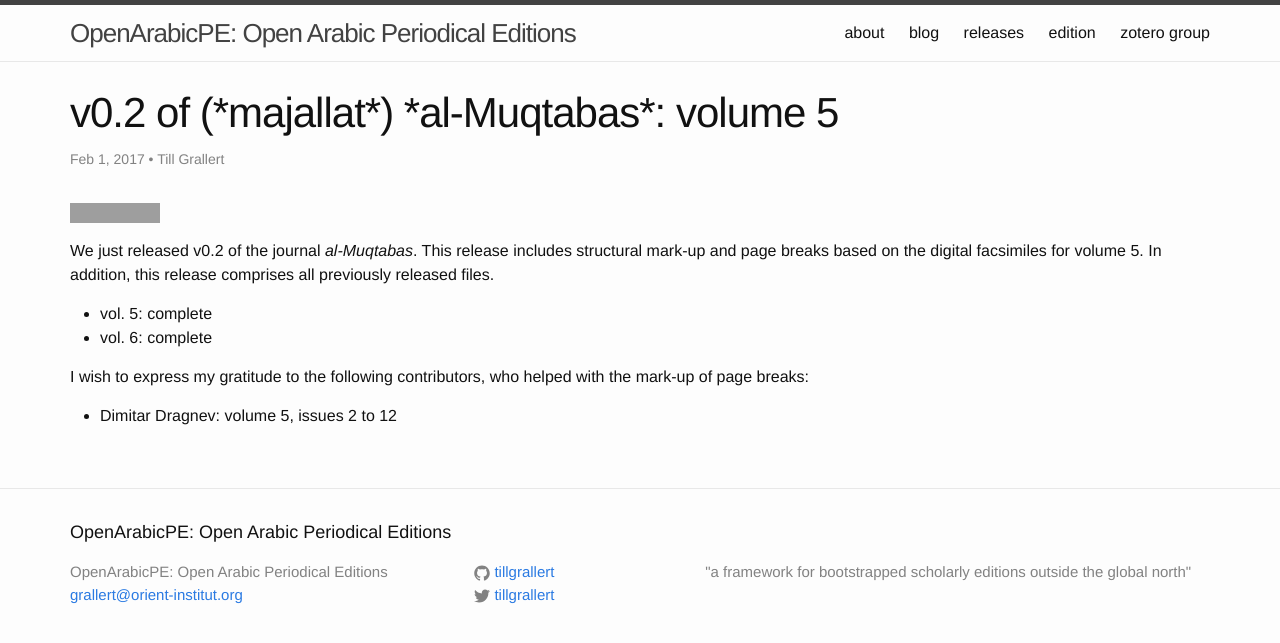
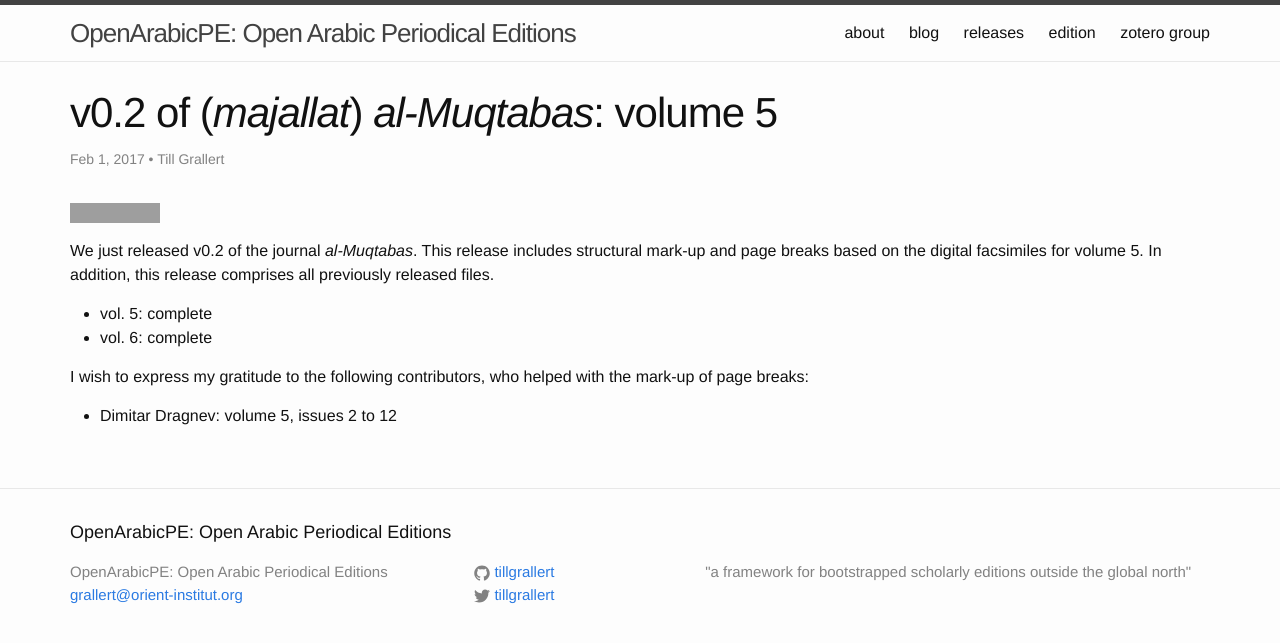
Before and after one commit to OpenArabicPE/openarabicpe.github.io, a Jekyll site: the page built from _posts/2017-02-01-released-muqtabas-v0-2.md, in a window 1280 px wide. Shown: the top 643 px of the page. Built offline with Jekyll 4.4.1, drawn with Linux system fonts in a browser that asks for light colours; comment, search, counter and statistics services are not loaded; grey boxes are pictures that could not be loaded.

Commit message:
fixed markdown in headers

```diff
--- a/_layouts/post.html
+++ b/_layouts/post.html
@@ -4,7 +4,7 @@
 <article class="post" itemscope itemtype="http://schema.org/BlogPosting">
 
   <header class="post-header">
-    <h1 class="post-title" itemprop="name headline">{{ page.title }}</h1>
+    <h1 class="post-title" itemprop="name headline">{{ page.title | markdownify }}</h1>
     <p class="post-meta"><time datetime="{{ page.date | date_to_xmlschema }}" itemprop="datePublished">{{ page.date | date: "%b %-d, %Y" }}</time>{% if page.author %} • <span itemprop="author" itemscope itemtype="http://schema.org/Person"><span itemprop="name">{{ page.author }}</span></span>{% endif %}</p>
   </header>
 
```
